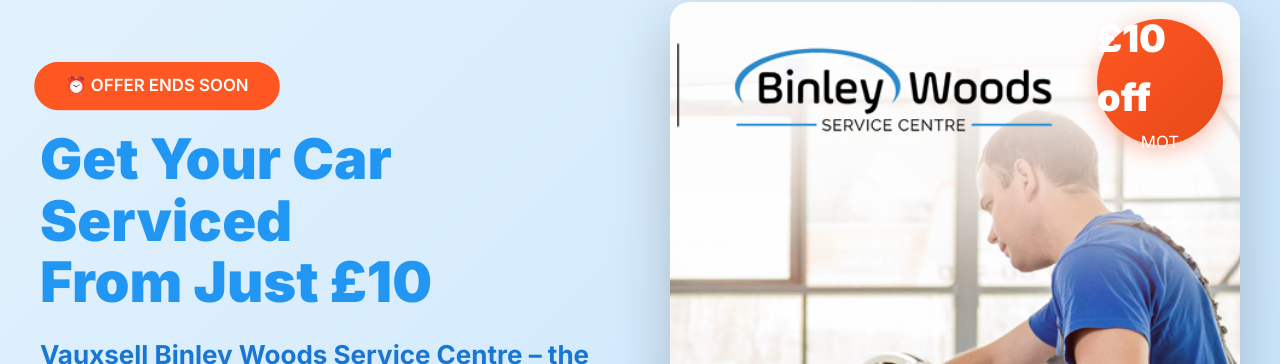
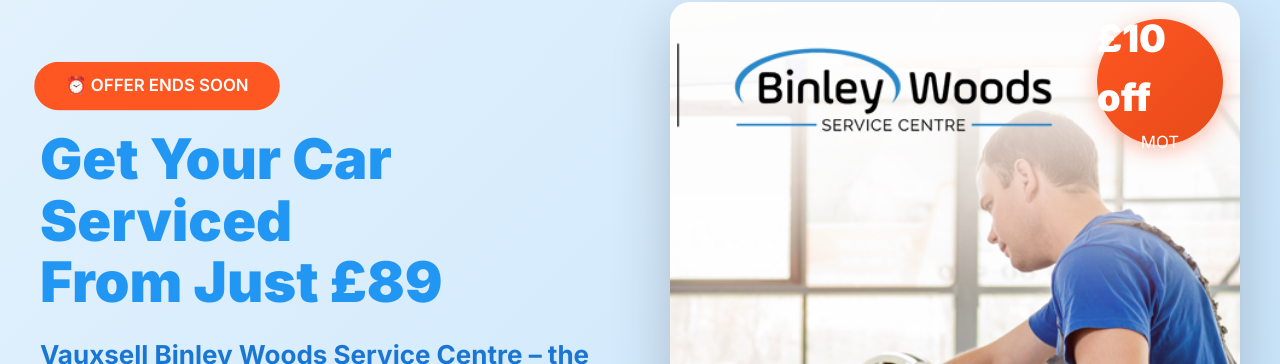
Before and after one commit to kandol10/Bimely, a plain HTML site: page index.html in a window 1280 px wide. Shown: the part 194-558 px from the top of the page. Drawn offline with Linux system fonts and the light colour scheme.

Commit message:
Update index.html

```diff
--- a/index.html
+++ b/index.html
@@ -998,7 +998,7 @@
     <div class="hero-container">
       <div class="hero-content">
         <div class="offer-badge">⏰ OFFER ENDS SOON</div>
-        <h1>Get Your Car Serviced<br>From Just £10</h1>
+        <h1>Get Your Car Serviced<br>From Just £89</h1>
         <p style="font-size: 26px; color: #1976D2; font-weight: 700; margin-bottom: 10px;">
           Vauxsell Binley Woods Service Centre – the new face of Coventry car care
         </p>
```
